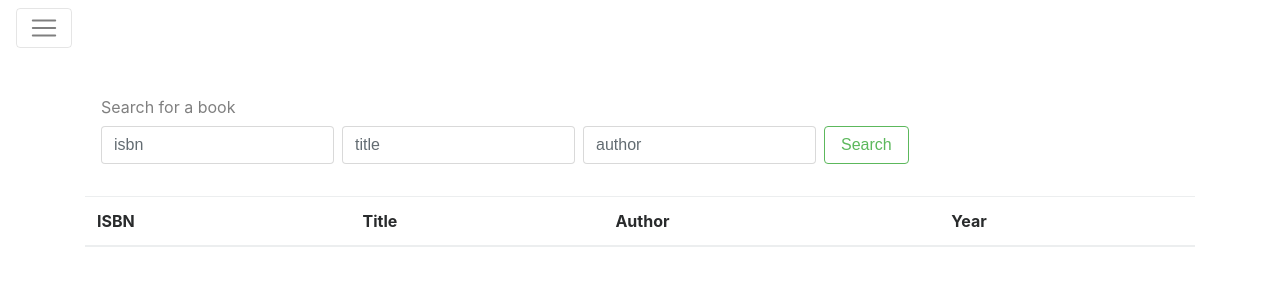
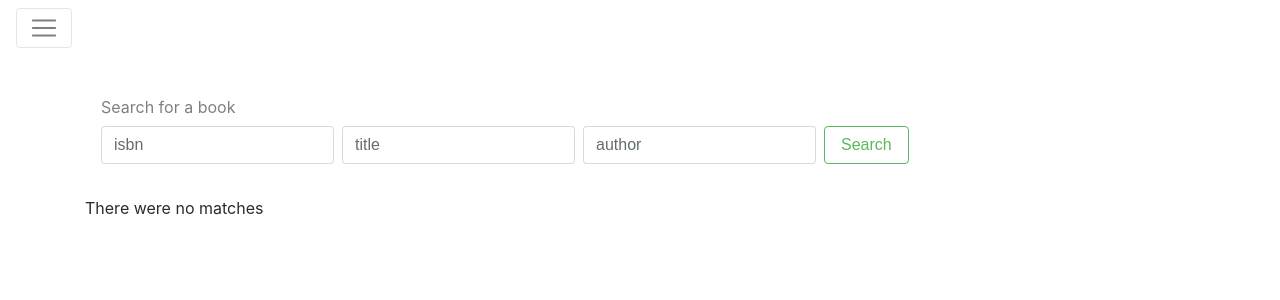
Before and after one commit to leonovko/Project1, a Flask app: page / in a window 1280 px wide. Shown: the top 300 px of the page. Run offline with Flask 2, Linux system fonts and the light colour scheme; the visitor is signed in with stand-in values (Sample User, id 1); lists and menus that the app fills with data are empty; some libraries are stand-ins or nearby versions.

Commit message:
search function completed commit

```diff
--- a/application.py
+++ b/application.py
@@ -84,6 +84,7 @@ def search():
     title = request.form.get("title")
     author = request.form.get("author")
 
-    books = db.execute("SELECT * FROM books WHERE (isbn = :isbn) or (title=:title) or (author=:author)",
-            {"isbn": isbn, "title": title, "author":author}).fetchall()
+    books = db.execute("SELECT * FROM books WHERE (isbn LIKE :isbn) AND (title LIKE :title) AND (author LIKE :author)",
+            {"isbn": "%" + isbn + "%", "title": "%"+ title + "%", "author": "%" + author + "%"}).fetchall()
+
     return render_template("index.html", books=books)
--- a/templates/index.html
+++ b/templates/index.html
@@ -23,6 +23,8 @@
       </form>
   </nav><br>
 
+  {% if books|length %}
+
         <table class="table">
               <thead>
                 <tr>
@@ -47,6 +49,9 @@
           </table>
 
     {% else %}
+        <p>There were no matches</p>
+    {% endif %}
+{% else %}
 
     You need to login first!
 
```
Lines whose indentation alone changed are shown as unchanged.
